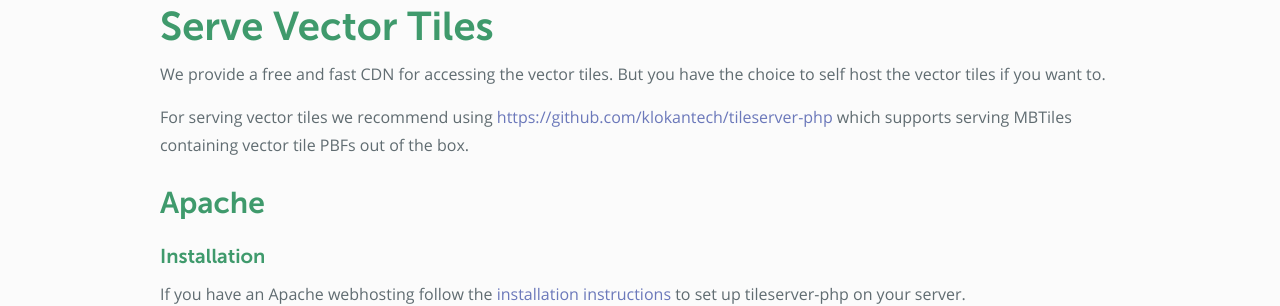
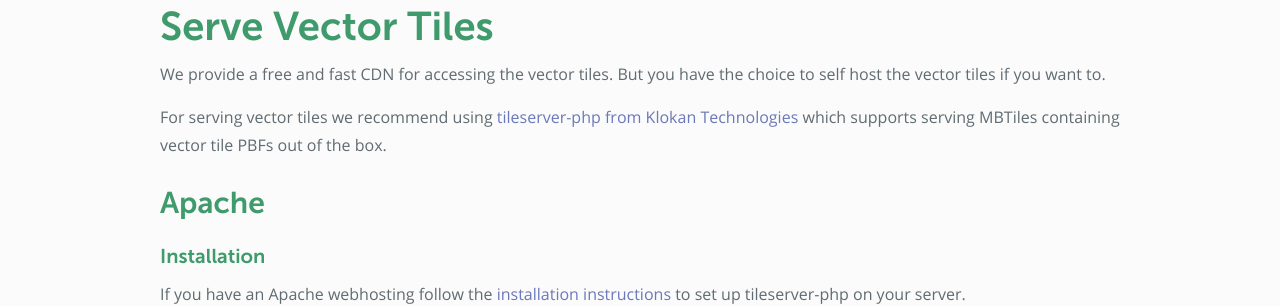
Before and after one commit to osm2vectortiles/osm2vectortiles, a Jekyll site: the page built from docs/serve-vector-tiles.md, in a window 1280 px wide. Shown: the part 366-672 px from the top of the page. Built offline with Jekyll 4.4.1, drawn with Linux system fonts in a browser that asks for light colours; Markdown is read by kramdown in place of the engine named in the settings; some of the changed lines change nothing that is shown.

Commit message:
Fix dead link in serve vector tiles tutorial

```diff
--- a/docs/serve-vector-tiles.md
+++ b/docs/serve-vector-tiles.md
@@ -10,7 +10,7 @@
 But you have the choice to self host the vector tiles if you want to.
 
 For serving vector tiles we recommend using
-[https://github.com/klokantech/tileserver-php](tileserver-php from Klokan Technologies)
+[tileserver-php from Klokan Technologies](https://github.com/klokantech/tileserver-php)
 which supports serving MBTiles containing vector tile PBFs out of the box.
 
 ## Apache
```
